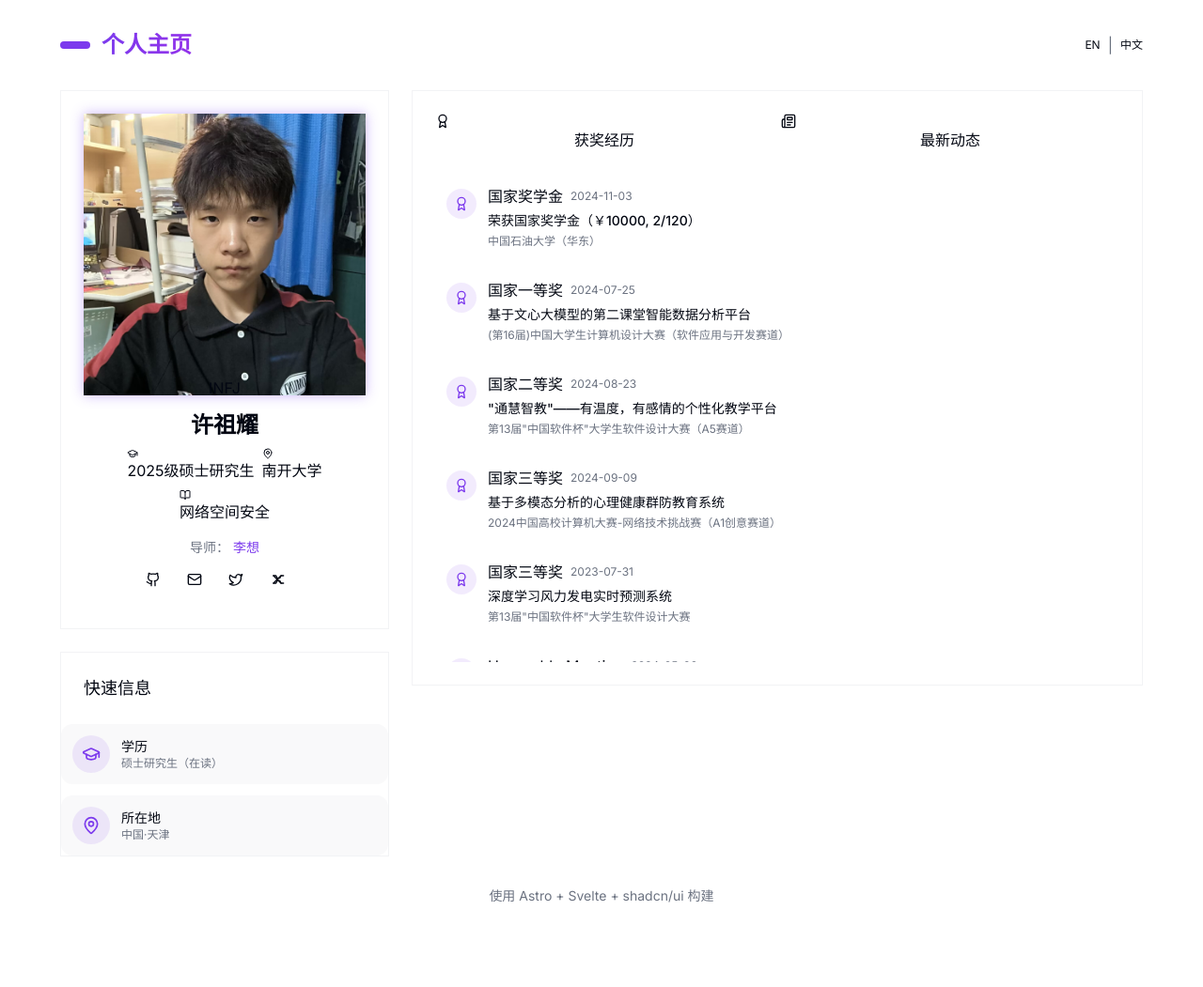
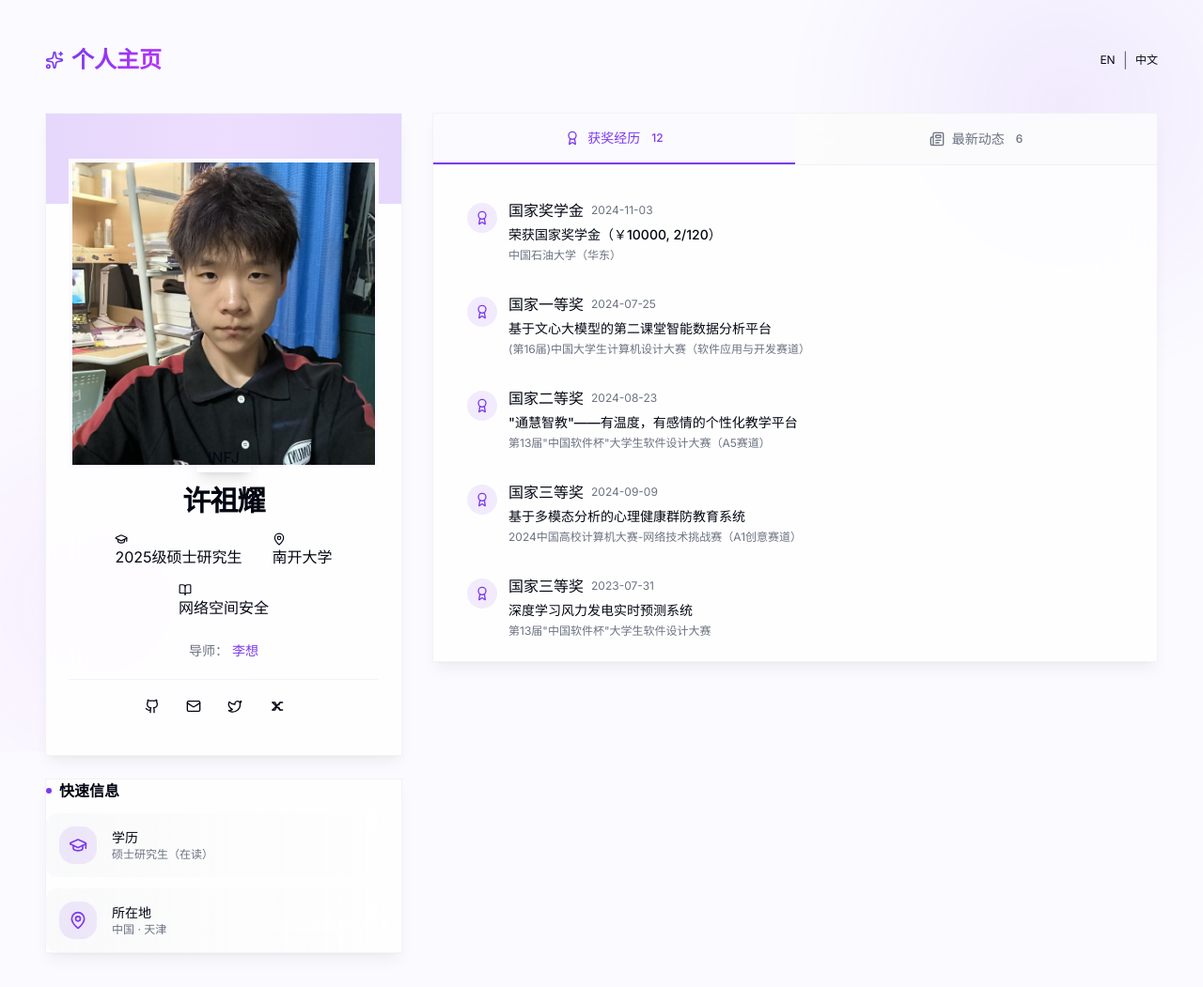
Before and after one commit to TochusC/tochusc.github.io, an Astro site: page / in a window 1280 px wide. Shown: the top 1051 px of the page at 94% size. Before the commit the page ends 996 px from the top, so only its background shows below. Built offline with nearby package versions, Linux system fonts and the light colour scheme; Astro itself is replaced by a stand-in of ours.

Commit message:
优化页面设计：添加背景装饰、改进卡片样式、优化布局

```diff
--- a/src/components/Profile.svelte
+++ b/src/components/Profile.svelte
@@ -11,8 +11,8 @@
   import SocialLinks from './SocialLinks.svelte';
   import AwardList from './AwardList.svelte';
   import NewsList from './NewsList.svelte';
-  import { GraduationCap, MapPin, BookOpen, Award, Newspaper } from 'lucide-svelte';
-  import { fade, fly, slide } from 'svelte/transition';
+  import { GraduationCap, MapPin, BookOpen, Award, Newspaper, Sparkles } from 'lucide-svelte';
+  import { fade, fly } from 'svelte/transition';
   import { quintOut } from 'svelte/easing';
 
   $: data = getProfileData($language);
@@ -31,59 +31,74 @@
   }
 </script>
 
-<div class="min-h-screen p-4 md:p-8">
-  <div class="mx-auto max-w-6xl">
+<div class="relative min-h-screen">
+  <!-- 背景装饰 -->
+  <div class="bg-decoration" />
+
+  <div class="relative z-10 p-4 md:p-8 lg:p-12">
+    <div class="mx-auto max-w-7xl">
       <!-- Header -->
-    <header class="mb-8 flex items-center justify-between animate-fade-in">
-      <div class="flex items-center gap-3">
-        <div class="h-2 w-8 rounded-full bg-primary" />
+      <header class="mb-10 flex items-center justify-between animate-fade-in">
+        <div class="flex items-center gap-4">
+          <div class="flex items-center gap-2">
+            <Sparkles class="h-5 w-5 text-primary" />
             <h1 class="text-2xl font-bold gradient-text">
-          {$language === 'zh' ? '个人主页' : 'Profile'}
+              {$language === 'zh' ? '个人主页' : 'Portfolio'}
             </h1>
+          </div>
         </div>
         <LanguageSwitcher />
       </header>
 
       <!-- Main Content -->
-    <div class="grid gap-6 md:grid-cols-[350px_1fr]">
+      <div class="grid gap-8 lg:grid-cols-[380px_1fr]">
         <!-- Left Sidebar -->
-      <div class="space-y-6" in:fly={{ x: -20, duration: 500 }}>
+        <div class="space-y-6" in:fly={{ x: -30, duration: 600 }}>
           <!-- Profile Card -->
-        <Card class="glass hover-lift">
-          <CardContent class="p-6">
-            <div class="flex flex-col items-center text-center">
+          <Card class="glass hover-lift overflow-hidden">
+            <!-- 顶部装饰条 -->
+            <div class="h-24 bg-gradient-to-r from-primary/20 via-purple-500/20 to-primary/20" />
+
+            <CardContent class="relative px-6 pb-6">
+              <div class="flex flex-col items-center text-center -mt-12">
+                <!-- 头像 -->
                 <div class="relative mb-4">
+                  <div class="rounded-full p-1 bg-gradient-to-br from-primary to-purple-600">
                     <Avatar
                       src="/me.png"
                       alt={data.name}
                       size="lg"
-                  class="ring-4 ring-primary/20 animate-glow"
+                      class="ring-4 ring-background"
                     />
-                <div class="absolute -bottom-2 left-1/2 -translate-x-1/2">
-                  <Badge variant="default" class="px-3 py-1">
+                  </div>
+                  <div class="absolute -bottom-1 left-1/2 -translate-x-1/2">
+                    <Badge variant="default" class="px-3 py-1 shadow-lg">
                       INFJ
                     </Badge>
                   </div>
                 </div>
 
-              <h2 class="mb-2 text-2xl font-bold">{data.name}</h2>
+                <!-- 名字 -->
+                <h2 class="mb-3 text-3xl font-bold tracking-tight">{data.name}</h2>
 
-              <div class="mb-4 flex flex-wrap items-center justify-center gap-2">
-                <Badge variant="secondary" class="gap-1">
-                  <GraduationCap class="h-3 w-3" />
+                <!-- 标签 -->
+                <div class="mb-5 flex flex-wrap items-center justify-center gap-2">
+                  <Badge variant="secondary" class="gap-1.5 px-3 py-1">
+                    <GraduationCap class="h-3.5 w-3.5" />
                     {data.status}
                   </Badge>
-                <Badge variant="secondary" class="gap-1">
-                  <MapPin class="h-3 w-3" />
+                  <Badge variant="secondary" class="gap-1.5 px-3 py-1">
+                    <MapPin class="h-3.5 w-3.5" />
                     {data.school}
                   </Badge>
-                <Badge variant="secondary" class="gap-1">
-                  <BookOpen class="h-3 w-3" />
+                  <Badge variant="secondary" class="gap-1.5 px-3 py-1">
+                    <BookOpen class="h-3.5 w-3.5" />
                     {data.major}
                   </Badge>
                 </div>
 
-              <p class="mb-4 text-sm text-muted-foreground">
+                <!-- 导师 -->
+                <p class="mb-5 text-sm text-muted-foreground">
                   {data.advisorHeader}：
                   <a
                     href={data.advisorLink}
@@ -95,6 +110,10 @@
                   </a>
                 </p>
 
+                <!-- 分割线 -->
+                <div class="w-full border-t border-border/50 mb-5" />
+
+                <!-- 社交链接 -->
                 <SocialLinks social={data.social} />
               </div>
             </CardContent>
@@ -102,14 +121,15 @@
 
           <!-- Quick Info Card -->
           <Card class="glass hover-lift">
-          <CardHeader>
-            <CardTitle class="text-lg">
+            <CardHeader class="pb-3">
+              <CardTitle class="text-base font-semibold flex items-center gap-2">
+                <div class="h-1.5 w-1.5 rounded-full bg-primary" />
                 {$language === 'zh' ? '快速信息' : 'Quick Info'}
               </CardTitle>
             </CardHeader>
             <CardContent class="space-y-3">
-            <div class="flex items-center gap-3 rounded-lg bg-muted/50 p-3 transition-colors hover:bg-muted">
-              <div class="flex h-10 w-10 items-center justify-center rounded-full bg-primary/10">
+              <div class="group flex items-center gap-4 rounded-xl bg-gradient-to-r from-muted/50 to-transparent p-3.5 transition-all duration-300 hover:from-primary/5 hover:to-transparent hover:shadow-sm">
+                <div class="flex h-10 w-10 items-center justify-center rounded-lg bg-primary/10 transition-all duration-300 group-hover:bg-primary/20 group-hover:scale-105">
                   <GraduationCap class="h-5 w-5 text-primary" />
                 </div>
                 <div>
@@ -120,14 +140,14 @@
                 </div>
               </div>
 
-            <div class="flex items-center gap-3 rounded-lg bg-muted/50 p-3 transition-colors hover:bg-muted">
-              <div class="flex h-10 w-10 items-center justify-center rounded-full bg-primary/10">
+              <div class="group flex items-center gap-4 rounded-xl bg-gradient-to-r from-muted/50 to-transparent p-3.5 transition-all duration-300 hover:from-primary/5 hover:to-transparent hover:shadow-sm">
+                <div class="flex h-10 w-10 items-center justify-center rounded-lg bg-primary/10 transition-all duration-300 group-hover:bg-primary/20 group-hover:scale-105">
                   <MapPin class="h-5 w-5 text-primary" />
                 </div>
                 <div>
                   <p class="text-sm font-medium">{$language === 'zh' ? '所在地' : 'Location'}</p>
                   <p class="text-xs text-muted-foreground">
-                  {$language === 'zh' ? '中国·天津' : 'Tianjin, China'}
+                    {$language === 'zh' ? '中国 · 天津' : 'Tianjin, China'}
                   </p>
                 </div>
               </div>
@@ -136,30 +156,35 @@
         </div>
 
         <!-- Right Content -->
-      <div class="space-y-6" in:fly={{ x: 20, duration: 500, delay: 200 }}>
-        <!-- Tabs -->
-        <Card class="glass">
-          <CardContent class="p-6">
-            <div class="mb-6 flex gap-2">
-              <Button
-                variant={activeTab === 'awards' ? 'default' : 'ghost'}
+        <div class="space-y-6" in:fly={{ x: 30, duration: 600, delay: 200 }}>
+          <Card class="glass overflow-hidden">
+            <!-- Tab 按钮 -->
+            <div class="flex border-b border-border/50 bg-muted/30">
+              <button
+                class="flex-1 flex items-center justify-center gap-2 px-6 py-4 text-sm font-medium transition-all duration-300 {activeTab === 'awards' ? 'text-primary border-b-2 border-primary bg-background' : 'text-muted-foreground hover:text-foreground hover:bg-muted/50'}"
                 on:click={() => activeTab = 'awards'}
-                class="flex-1 transition-all duration-300"
               >
-                <Award class="mr-2 h-4 w-4" />
+                <Award class="h-4 w-4" />
                 {data.awardsHeader}
-              </Button>
-              <Button
-                variant={activeTab === 'news' ? 'default' : 'ghost'}
+                <Badge variant="secondary" class="ml-1 text-xs">
+                  {data.awards.length}
+                </Badge>
+              </button>
+              <button
+                class="flex-1 flex items-center justify-center gap-2 px-6 py-4 text-sm font-medium transition-all duration-300 {activeTab === 'news' ? 'text-primary border-b-2 border-primary bg-background' : 'text-muted-foreground hover:text-foreground hover:bg-muted/50'}"
                 on:click={() => activeTab = 'news'}
-                class="flex-1 transition-all duration-300"
               >
-                <Newspaper class="mr-2 h-4 w-4" />
+                <Newspaper class="h-4 w-4" />
                 {data.newsHeader}
-              </Button>
+                <Badge variant="secondary" class="ml-1 text-xs">
+                  {data.news.length}
+                </Badge>
+              </button>
             </div>
 
-            <div class="scrollable-content" style="max-height: calc(100vh - 280px); overflow-y: auto;">
+            <!-- 内容区域 -->
+            <CardContent class="p-6">
+              <div class="scrollable-content" style="max-height: calc(100vh - 320px); overflow-y: auto;">
                 {#key activeTab}
                   <div in:tabSlide={{ duration: 300 }}>
                     {#if activeTab === 'awards'}
@@ -176,20 +201,24 @@
       </div>
 
       <!-- Footer -->
-    <footer class="mt-8 text-center text-sm text-muted-foreground animate-fade-in">
-      <p>
+      <footer class="mt-12 text-center animate-fade-in">
+        <div class="inline-flex items-center gap-2 rounded-full bg-muted/50 px-4 py-2 text-xs text-muted-foreground">
+          <Sparkles class="h-3 w-3" />
+          <span>
             {$language === 'zh'
               ? '使用 Astro + Svelte + shadcn/ui 构建'
               : 'Built with Astro + Svelte + shadcn/ui'}
-      </p>
+          </span>
+        </div>
       </footer>
+    </div>
   </div>
 </div>
 
 <style>
   .scrollable-content {
     scrollbar-width: thin;
-    scrollbar-color: hsl(var(--muted-foreground) / 0.3) transparent;
+    scrollbar-color: hsl(var(--muted-foreground) / 0.2) transparent;
   }
 
   .scrollable-content::-webkit-scrollbar {
@@ -201,11 +230,11 @@
   }
 
   .scrollable-content::-webkit-scrollbar-thumb {
-    background-color: hsl(var(--muted-foreground) / 0.3);
+    background-color: hsl(var(--muted-foreground) / 0.2);
     border-radius: 3px;
   }
 
   .scrollable-content::-webkit-scrollbar-thumb:hover {
-    background-color: hsl(var(--muted-foreground) / 0.5);
+    background-color: hsl(var(--muted-foreground) / 0.4);
   }
 </style>
--- a/src/components/ui/avatar.svelte
+++ b/src/components/ui/avatar.svelte
@@ -3,10 +3,11 @@
 
   export let src: string = '';
   export let alt: string = '';
-  export let size: 'sm' | 'md' | 'lg' | 'xl' = 'md';
+  export let size: 'xs' | 'sm' | 'md' | 'lg' | 'xl' = 'md';
   export let className: string = '';
 
   const sizeClasses = {
+    xs: 'h-6 w-6',
     sm: 'h-8 w-8',
     md: 'h-12 w-12',
     lg: 'h-24 w-24',
@@ -27,6 +28,7 @@
       {src}
       {alt}
       class="aspect-square h-full w-full object-cover"
+      loading="lazy"
     />
   {:else}
     <div class="flex h-full w-full items-center justify-center rounded-full bg-muted">
--- a/src/styles/global.css
+++ b/src/styles/global.css
@@ -4,7 +4,7 @@
 
 @layer base {
   :root {
-    --background: 0 0% 100%;
+    --background: 250 100% 99%;
     --foreground: 224 71.4% 4.1%;
     --card: 0 0% 100%;
     --card-foreground: 224 71.4% 4.1%;
@@ -16,22 +16,22 @@
     --secondary-foreground: 220.9 39.3% 11%;
     --muted: 220 14.3% 95.9%;
     --muted-foreground: 220 8.9% 46.1%;
-    --accent: 220 14.3% 95.9%;
-    --accent-foreground: 220.9 39.3% 11%;
+    --accent: 262.1 83.3% 57.8%;
+    --accent-foreground: 210 20% 98%;
     --destructive: 0 84.2% 60.2%;
     --destructive-foreground: 210 20% 98%;
     --border: 220 13% 91%;
     --input: 220 13% 91%;
     --ring: 262.1 83.3% 57.8%;
-    --radius: 0.75rem;
+    --radius: 1rem;
   }
 
   .dark {
-    --background: 224 71.4% 4.1%;
+    --background: 230 25% 8%;
     --foreground: 210 20% 98%;
-    --card: 224 71.4% 4.1%;
+    --card: 230 20% 12%;
     --card-foreground: 210 20% 98%;
-    --popover: 224 71.4% 4.1%;
+    --popover: 230 20% 12%;
     --popover-foreground: 210 20% 98%;
     --primary: 263.4 70% 50.4%;
     --primary-foreground: 210 20% 98%;
@@ -39,12 +39,12 @@
     --secondary-foreground: 210 20% 98%;
     --muted: 215 27.9% 16.9%;
     --muted-foreground: 217.9 10.6% 64.9%;
-    --accent: 215 27.9% 16.9%;
+    --accent: 263.4 70% 50.4%;
     --accent-foreground: 210 20% 98%;
     --destructive: 0 62.8% 30.6%;
     --destructive-foreground: 210 20% 98%;
-    --border: 215 27.9% 16.9%;
-    --input: 215 27.9% 16.9%;
+    --border: 215 20% 20%;
+    --input: 215 20% 20%;
     --ring: 263.4 70% 50.4%;
   }
 }
@@ -55,19 +55,56 @@
   }
 
   body {
-    @apply bg-background text-foreground;
+    @apply bg-background text-foreground antialiased;
     font-feature-settings: 'rlig' 1, 'calt' 1;
   }
 }
 
+/* 背景装饰 */
+.bg-decoration {
+  position: fixed;
+  inset: 0;
+  z-index: -1;
+  overflow: hidden;
+  pointer-events: none;
+}
+
+.bg-decoration::before {
+  content: '';
+  position: absolute;
+  top: -20%;
+  right: -10%;
+  width: 600px;
+  height: 600px;
+  background: radial-gradient(circle, hsl(var(--primary) / 0.08), transparent 70%);
+  animation: float 20s ease-in-out infinite;
+}
+
+.bg-decoration::after {
+  content: '';
+  position: absolute;
+  bottom: -10%;
+  left: -10%;
+  width: 500px;
+  height: 500px;
+  background: radial-gradient(circle, hsl(280 100% 60% / 0.06), transparent 70%);
+  animation: float 25s ease-in-out infinite reverse;
+}
+
+@keyframes float {
+  0%, 100% { transform: translate(0, 0) rotate(0deg); }
+  33% { transform: translate(30px, -30px) rotate(120deg); }
+  66% { transform: translate(-20px, 20px) rotate(240deg); }
+}
+
 /* 自定义滚动条 */
 ::-webkit-scrollbar {
-  width: 8px;
-  height: 8px;
+  width: 6px;
+  height: 6px;
 }
 
 ::-webkit-scrollbar-track {
-  @apply bg-muted/50;
+  background: transparent;
 }
 
 ::-webkit-scrollbar-thumb {
@@ -80,25 +117,80 @@
 
 /* 玻璃态效果 */
 .glass {
-  @apply bg-background/80 backdrop-blur-xl border border-border/50;
+  @apply bg-card/80 backdrop-blur-xl border border-border/50 shadow-lg shadow-black/5;
 }
 
 /* 渐变文字 */
 .gradient-text {
-  @apply bg-gradient-to-r from-primary to-purple-600 bg-clip-text text-transparent;
+  background: linear-gradient(135deg, hsl(var(--primary)), hsl(280 100% 60%));
+  -webkit-background-clip: text;
+  -webkit-text-fill-color: transparent;
+  background-clip: text;
 }
 
 /* 悬浮效果 */
 .hover-lift {
-  @apply transition-transform duration-300 hover:-translate-y-1;
+  @apply transition-all duration-300 hover:-translate-y-1 hover:shadow-xl;
 }
 
 /* 发光效果 */
 .glow {
-  @apply shadow-lg shadow-primary/20;
+  box-shadow: 0 0 30px hsl(var(--primary) / 0.2);
 }
 
 /* 平滑过渡 */
 .smooth {
   @apply transition-all duration-300 ease-in-out;
 }
+
+/* 卡片悬浮效果 */
+.card-hover {
+  @apply transition-all duration-300;
+}
+
+.card-hover:hover {
+  @apply shadow-xl shadow-primary/10;
+  transform: translateY(-2px);
+}
+
+/* 渐变边框 */
+.gradient-border {
+  position: relative;
+  background: hsl(var(--card));
+  border-radius: var(--radius);
+}
+
+.gradient-border::before {
+  content: '';
+  position: absolute;
+  inset: -1px;
+  border-radius: calc(var(--radius) + 1px);
+  background: linear-gradient(135deg, hsl(var(--primary) / 0.3), hsl(280 100% 60% / 0.3), hsl(var(--primary) / 0.3));
+  z-index: -1;
+  opacity: 0;
+  transition: opacity 300ms;
+}
+
+.gradient-border:hover::before {
+  opacity: 1;
+}
+
+/* 脉冲动画 */
+@keyframes pulse-slow {
+  0%, 100% { opacity: 1; }
+  50% { opacity: 0.8; }
+}
+
+.animate-pulse-slow {
+  animation: pulse-slow 3s ease-in-out infinite;
+}
+
+/* 渐变背景 */
+.gradient-bg {
+  background: linear-gradient(135deg, hsl(var(--primary) / 0.05), hsl(280 100% 60% / 0.03));
+}
+
+/* 文字阴影 */
+.text-shadow {
+  text-shadow: 0 2px 10px hsl(var(--primary) / 0.3);
+}
```
Lines whose indentation alone changed are shown as unchanged.
